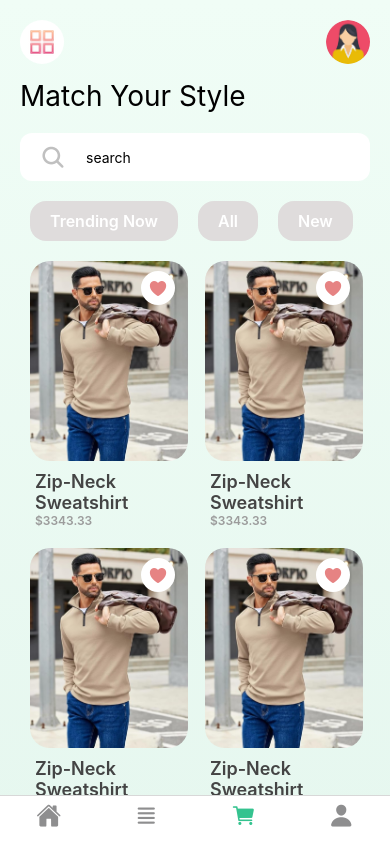
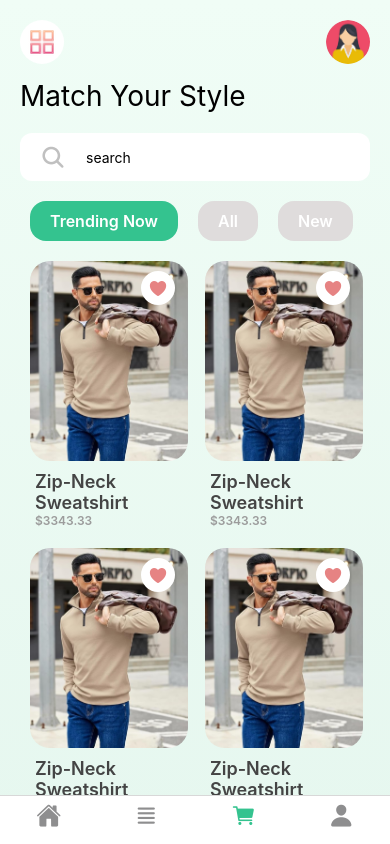
Before and after one commit to Manish10022001/FashionEcommerce, a React Native app: screen /Cart in a window 390 px wide. Built offline with nearby package versions, Linux system fonts and the light colour scheme.

Commit message:
added like icon

```diff
--- a/src/components/ProductCard.jsx
+++ b/src/components/ProductCard.jsx
@@ -14,7 +14,7 @@ export default function ProductCard(){
                 <Text style={styles.price}>$3343.33</Text>
             </View>
             {/* Heart icon */}
-            <TouchableOpacity onPress={()=>setIsLiked(!isLiked)} style={styles.heartContainer}>
+            <TouchableOpacity onPress={()=>setIsLiked(!isLiked)} style={styles.likeContainer}>
                 {isLiked ?
                     (<Ionicons name="heart-outline" size={20} color={"#e68383ff"}/>) :
                     (<Ionicons name="heart" size={20} color={"#e68383ff"}/>)
@@ -50,7 +50,7 @@ const styles = StyleSheet.create({
         color:"#9c9c9c",
         fontWeight:"600",
     },
-    heartContainer:{
+    likeContainer:{
         height:34,
         width:34,
         backgroundColor:"#ffffff",
--- a/src/screens/HomeScreen.jsx
+++ b/src/screens/HomeScreen.jsx
@@ -10,7 +10,7 @@ import ProductCard from "../components/ProductCard";
 const categories = ['Trending Now', 'All', 'New', 'Men', 'Women']
 
 export default function HomeScreen() {
-  const [selectedCategory , setSelectedCategory] = useState(null);
+  const [selectedCategory , setSelectedCategory] = useState('Trending Now');
   return (
     <SafeAreaProvider>
       <SafeAreaView style={{ flex: 1 }}>
```
